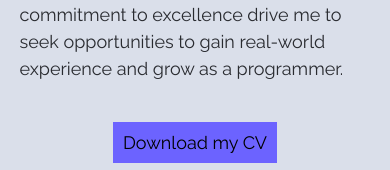
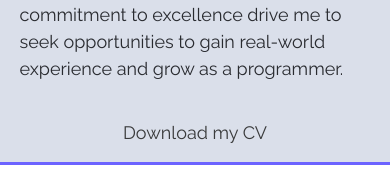
Before and after one commit to MissSilveira/My-portfolio, a plain HTML site: page index.html in a window 390 px wide. Shown: the part 1468-1638 px from the top of the page. Drawn offline with Linux system fonts and the light colour scheme.

Commit message:
add responsividade

```diff
--- a/index.html
+++ b/index.html
@@ -35,7 +35,7 @@
                 <br>
                 While I may not have professional experience in programming just yet, I am eager to step into the world of work and apply the knowledge I have gained through my studies. My dedication and commitment to excellence drive me to seek opportunities to gain real-world experience and grow as a programmer.
             </p>
-            <button id="cv">Download my CV</button>
+                <a href="https://drive.google.com/file/d/1CwpYKWdwvrBkYiriL_0n-FqHGszljfaQ/view?usp=sharing" id="cv">Download my CV</a>
     </section>
 
     <section class="skills">
```
